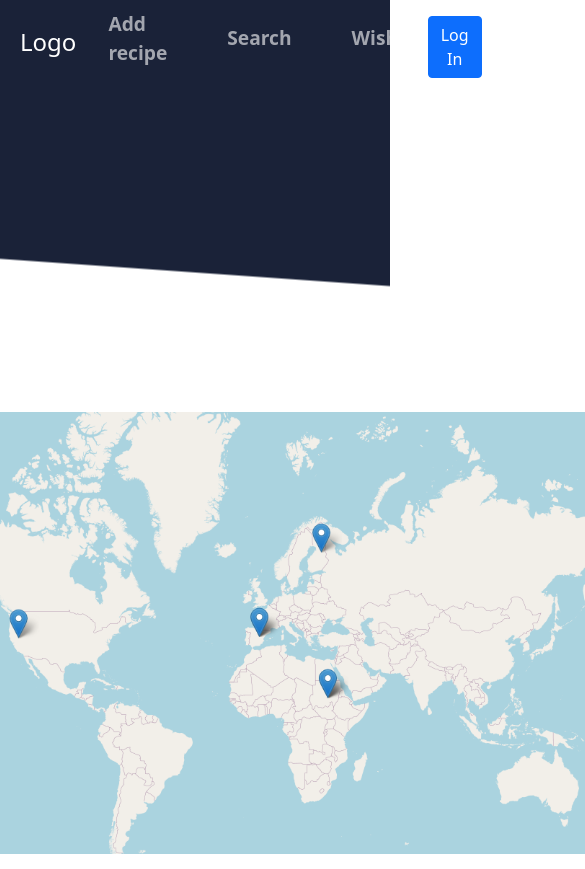
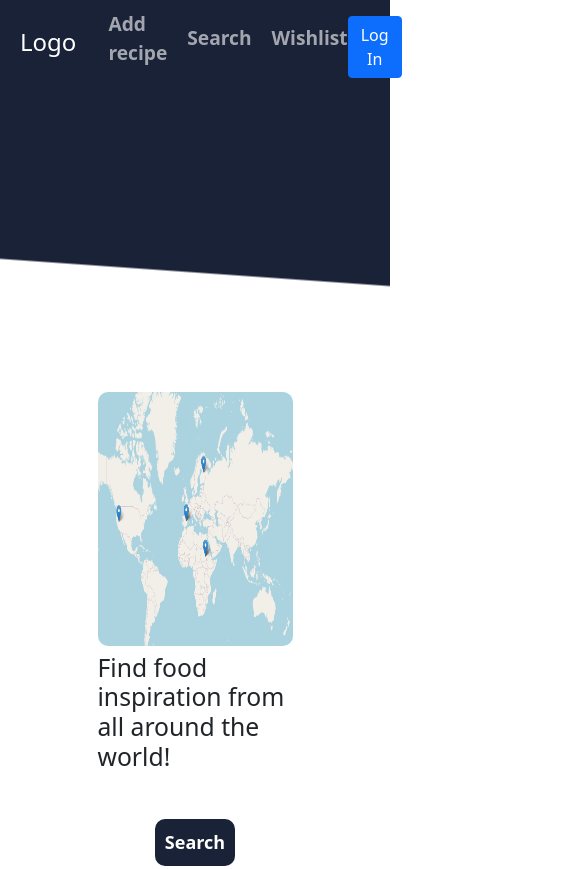
Before and after one commit to DanielSod/TheDandyFood, a website: page public/index.html in a window 390 px wide. Shown: the top 869 px of the page, 585 px wide, since content can reach past the window. Drawn offline with nearby package versions, Linux system fonts and the light colour scheme.

Commit message:
Removed console.log

```diff
--- a/public/js/mapview.js
+++ b/public/js/mapview.js
@@ -23,7 +23,6 @@
 
   const response = await fetch(`/recipes/${searchTerm}`);
   const data = await response.json();
-  console.log(data);
 
   recipeList = data;
 
--- a/public/styles/general.css
+++ b/public/styles/general.css
@@ -18,7 +18,11 @@
 }
 
 header {
-  background-image: linear-gradient(184deg, #1a2238 70%, #ffffff calc(70% + 2px));
+  background-image: linear-gradient(
+    184deg,
+    #1a2238 70%,
+    #ffffff calc(70% + 2px)
+  );
   display: flex;
   flex-direction: column;
   align-items: center;
@@ -97,3 +101,9 @@
   font-size: 16px;
   border: none;
 }
+
+@media only screen and (max-width: 576px) {
+  nav ul {
+    gap: 20px;
+  }
+}
--- a/public/styles/styles.css
+++ b/public/styles/styles.css
@@ -353,7 +353,7 @@
 
 /* CSS for media queries */
 
-@media only screen and (min-width: 576px) and (max-width: 769px) {
+@media only screen and (max-width: 769px) {
   .teaser-section {
     flex-direction: column-reverse;
   }
@@ -463,5 +463,3 @@
     justify-content: space-between;
   }
 }
-
-@media only screen and (max-width: 576px);
```
Also changed, not shown: 1 other file.
